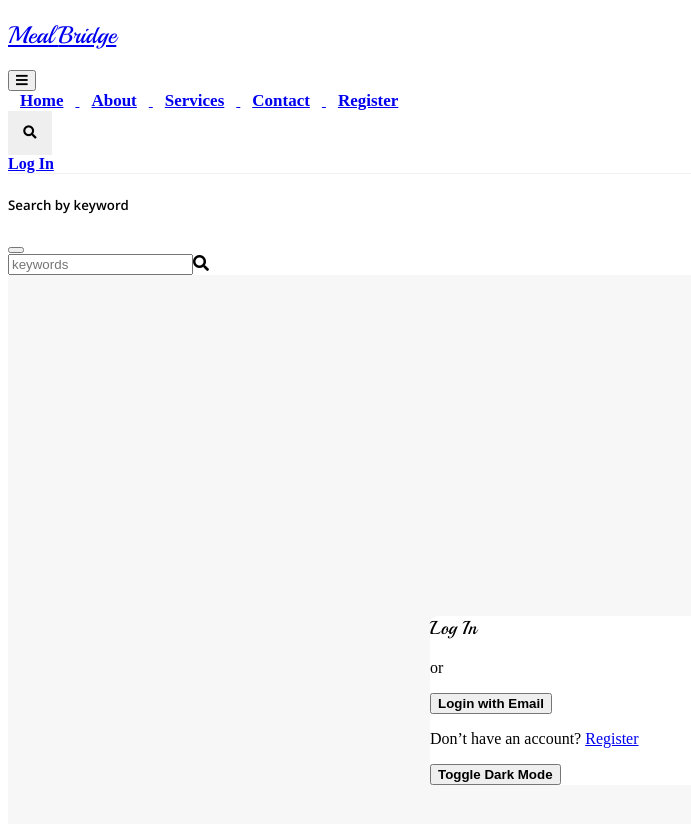
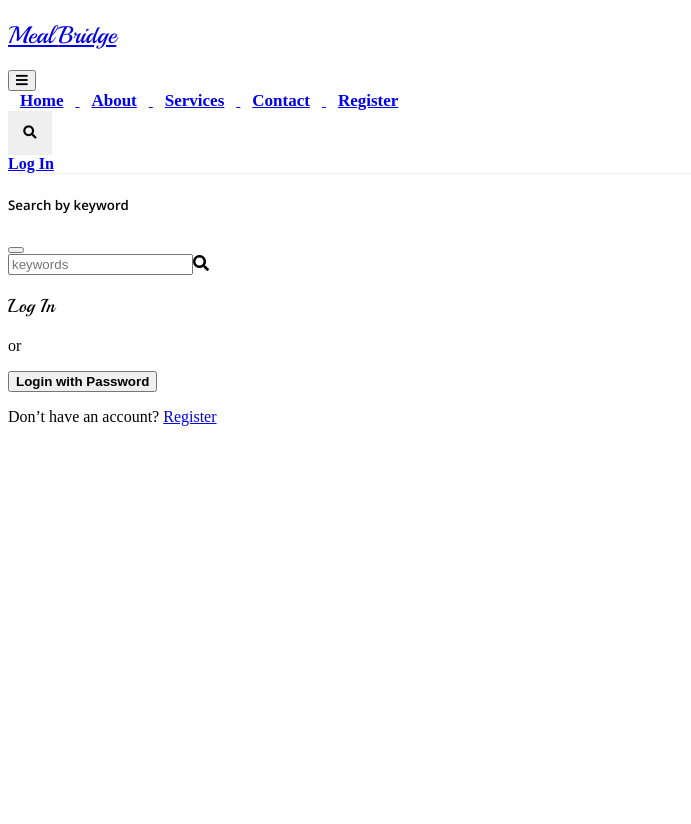
Before and after one commit to arpita4878/MealBridge, a React (Vite) app in the folder food/: page /login in a window 1280 px wide. Shown: the top 824 px of the page, without its empty margins (0-691 px from the left). After the commit the page ends 800 px from the top, so only its background shows below. Built offline with nearby package versions, Linux system fonts and the light colour scheme.

Commit message:
"theme updates"

```diff
--- a/food/src/component/User/Login/Login.jsx
+++ b/food/src/component/User/Login/Login.jsx
@@ -16,7 +16,6 @@ function Login() {
   const [userInputCaptcha, setUserInputCaptcha] = useState('');
   const [captchaError, setCaptchaError] = useState('');
   const [showForm, setShowForm] = useState(false);
-  const [darkMode, setDarkMode] = useState(false); // optional theme toggle
 
   const validate = () => {
     const newError = {};
@@ -115,7 +114,7 @@ function Login() {
   };
 
   return (
-    <div className={`login-wrapper ${darkMode ? 'dark-mode' : ''}`}>
+    <div >
       <div className="login-container">
         <div className="login-box shadow bg-white rounded p-4">
           <div className="text-center mb-3">
@@ -135,7 +134,7 @@ function Login() {
                   className="btn btn-outline-secondary"
                   onClick={() => setShowForm(true)}
                 >
-                  Login with Email
+                  Login with Password
                 </button>
               </div>
             </>
@@ -209,11 +208,7 @@ function Login() {
           </p>
 
           {/* Optional: Dark mode toggle */}
-          <div className="text-center mt-2">
-            <button className="btn btn-sm btn-outline-dark" onClick={() => setDarkMode(!darkMode)}>
-              Toggle {darkMode ? 'Light' : 'Dark'} Mode
-            </button>
-          </div>
+
         </div>
       </div>
     </div>
```
